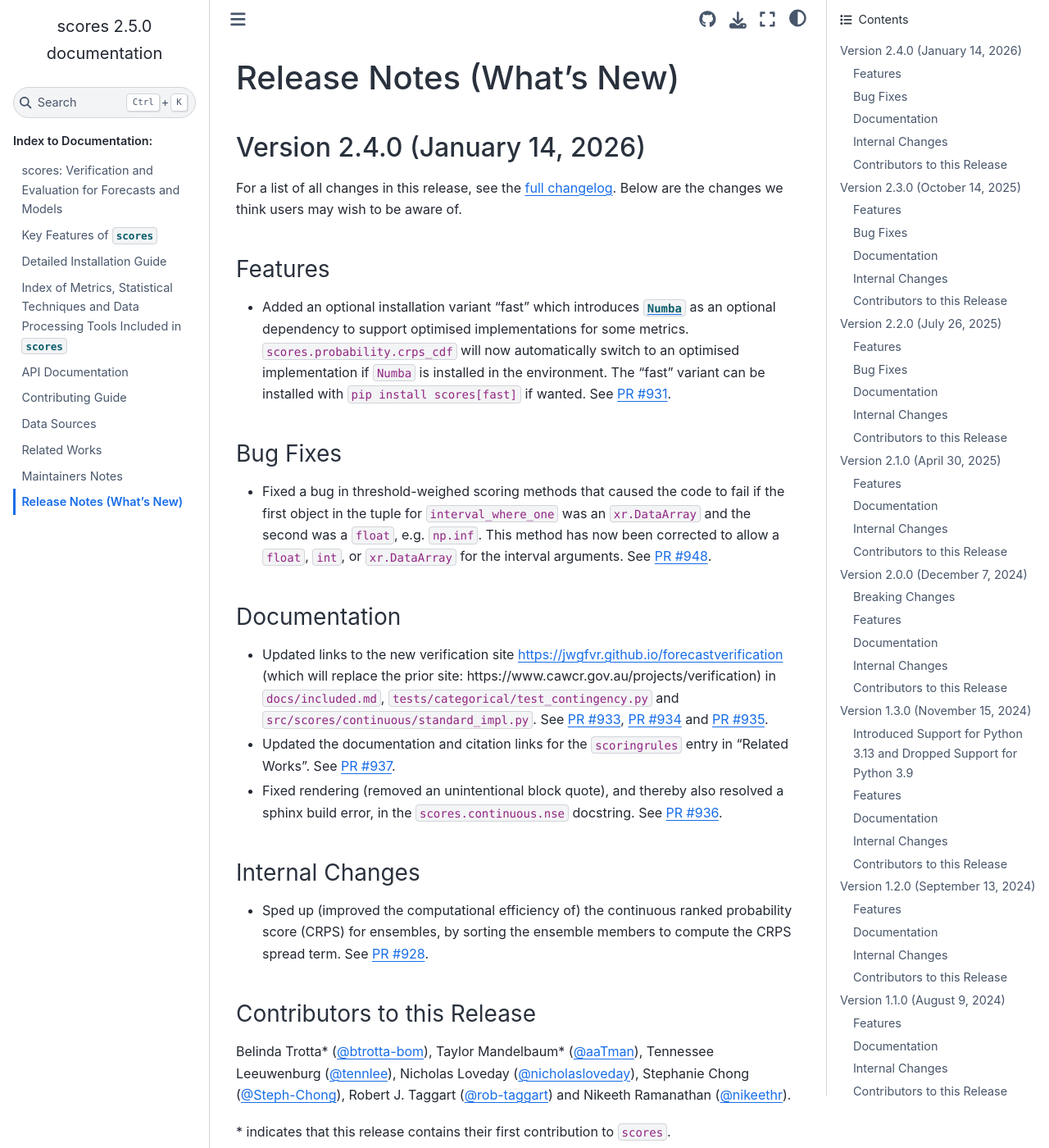
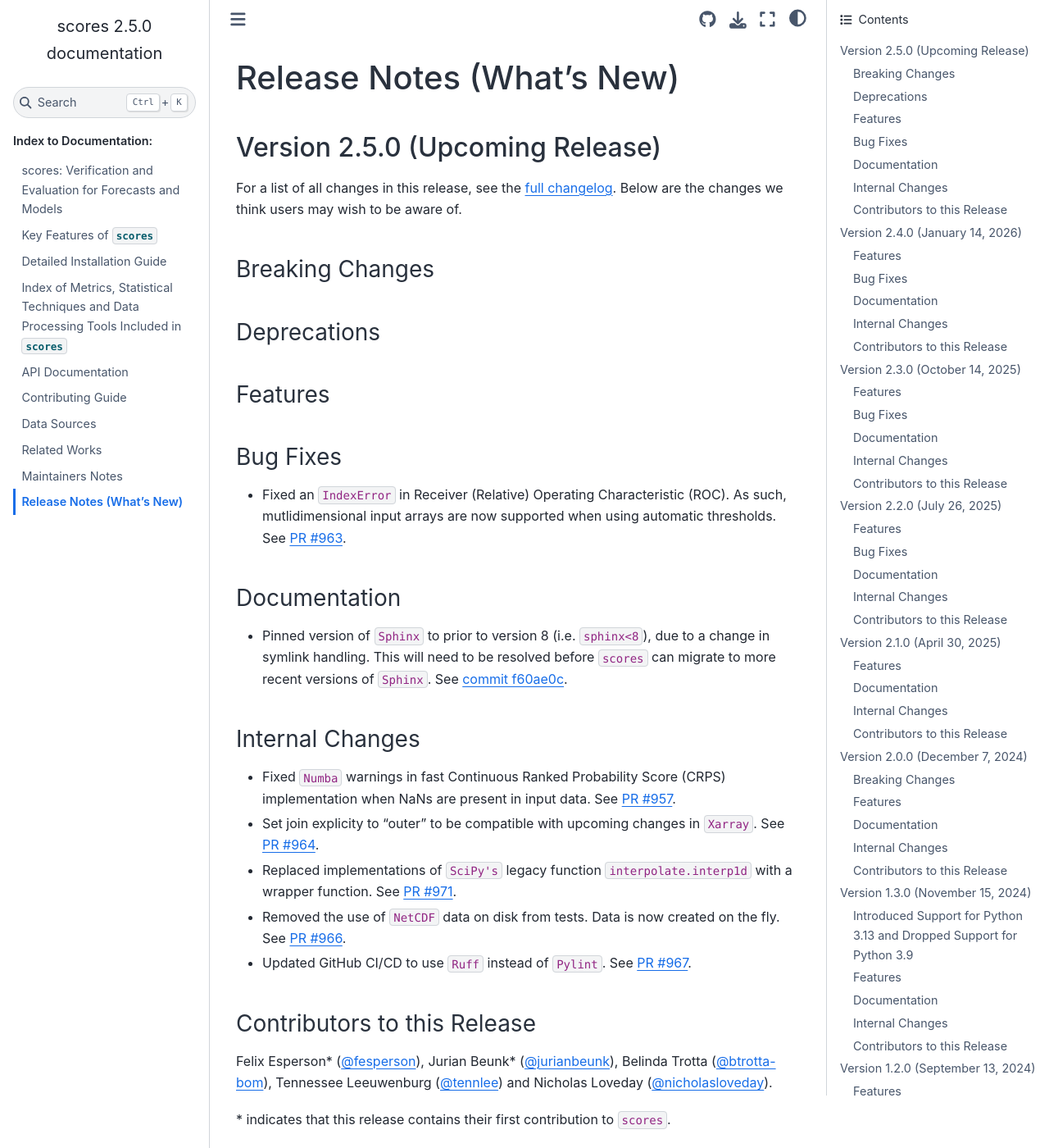
Before and after one commit to nci/scores, a Sphinx documentation site: the page built from docs/release_notes.md, in a window 1280 px wide and 1400 px high. Shown: the whole window at 82% size. Built offline with Sphinx 7.4.7 and the Sphinx Book theme 1.1.4, drawn with Linux system fonts in a browser that asks for light colours; pages that are not in the unit, such as notebooks, are missing from menus.

Commit message:
2.5.0 Release notes from 14 Jan to 1 Feb

```diff
--- a/docs/release_notes.md
+++ b/docs/release_notes.md
@@ -1,4 +1,33 @@
 # Release Notes (What's New)
+
+## Version 2.5.0 (Upcoming Release)
+
+For a list of all changes in this release, see the [full changelog](https://github.com/nci/scores/compare/2.4.0...develop). Below are the changes we think users may wish to be aware of.
+
+### Breaking Changes
+### Deprecations
+### Features
+### Bug Fixes
+
+- Fixed an `IndexError` in Receiver (Relative) Operating Characteristic (ROC). As such, mutlidimensional input arrays are now supported when using automatic thresholds. See [PR #963](https://github.com/nci/scores/pull/963).
+
+### Documentation
+
+- Pinned version of `Sphinx` to prior to version 8 (i.e. `sphinx<8`), due to a change in symlink handling. This will need to be resolved before `scores` can migrate to more recent versions of `Sphinx`. See [commit f60ae0c](https://github.com/nci/scores/commit/f60ae0c9d6f2ebd723df57541d849b6b5ecccd23).
+
+### Internal Changes
+
+- Fixed `Numba` warnings in fast Continuous Ranked Probability Score (CRPS) implementation when NaNs are present in input data. See [PR #957](https://github.com/nci/scores/pull/957).
+- Set join explicity to "outer" to be compatible with upcoming changes in `Xarray`. See [PR #964](https://github.com/nci/scores/pull/964).
+- Replaced implementations of `SciPy's` legacy function `interpolate.interp1d` with a wrapper function. See [PR #971](https://github.com/nci/scores/pull/971).
+- Removed the use of `NetCDF` data on disk from tests. Data is now created on the fly. See [PR #966](https://github.com/nci/scores/pull/966).
+- Updated GitHub CI/CD to use `Ruff` instead of `Pylint`. See [PR #967](https://github.com/nci/scores/pull/967).
+
+### Contributors to this Release
+
+Felix Esperson* ([@fesperson](https://github.com/fesperson)), Jurian Beunk* ([@jurianbeunk](https://github.com/jurianbeunk)), Belinda Trotta ([@btrotta-bom](https://github.com/btrotta-bom)), Tennessee Leeuwenburg ([@tennlee](https://github.com/tennlee)) and Nicholas Loveday ([@nicholasloveday](https://github.com/nicholasloveday)).
+
+\* indicates that this release contains their first contribution to `scores`.
 
 ## Version 2.4.0 (January 14, 2026)
 
```
